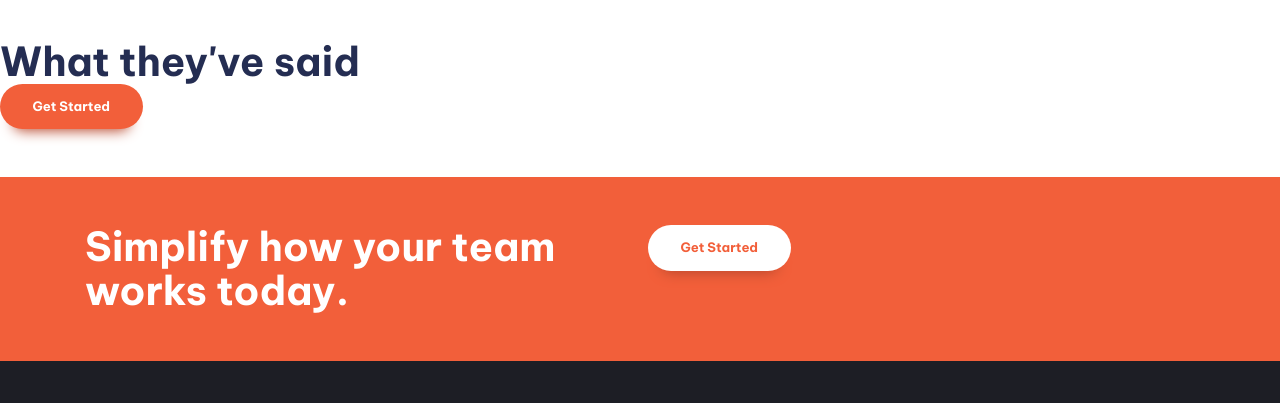
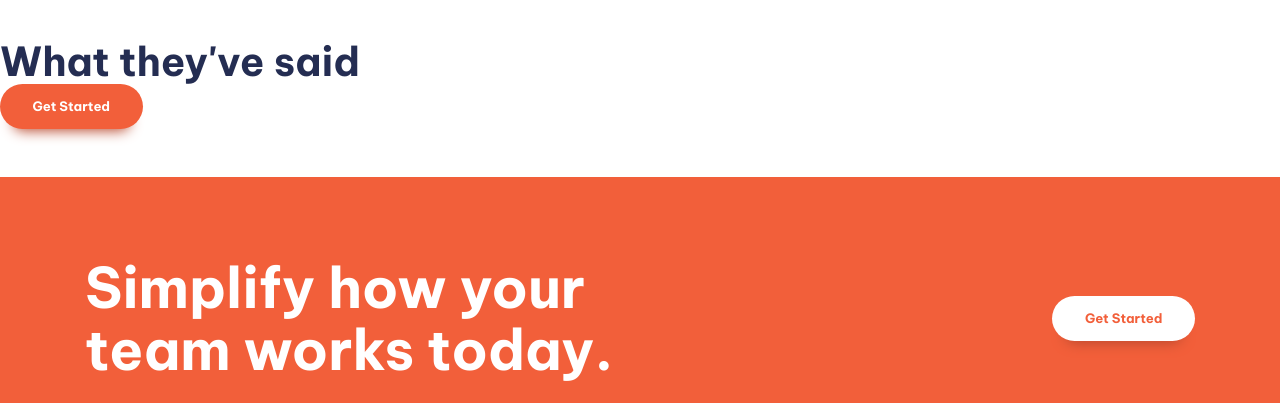
Before and after one commit to allenres/fem-manage-landing-page, a website built with Vite: page index.html in a window 1280 px wide. Shown: the part 1394-1797 px from the top of the page. Built offline with nearby package versions, Linux system fonts and the light colour scheme; files whose address does not match are found by name.

Commit message:
fixes and call to action styling

```diff
--- a/index.html
+++ b/index.html
@@ -107,13 +107,13 @@
       <button class="button">Get Started</button>
     </section>
 
-    <section class="cta | padding-block-700 bg-accent-400 text-neutral-100">
+    <section class="cta | padding-block-900 bg-accent-400 text-neutral-100">
       <div class="container">
-        <div class="even-columns">
+        <div class="even-columns vertical-align-center">
           <div>
-            <p class="fs-secondary-heading fw-bold">Simplify how your team works today.</p>
+            <p class="fs-primary-heading fw-bold">Simplify how your team works today.</p>
           </div>
-          <div>
+          <div class="justify-self-end-md">
             <button class="button" data-type="inverted">Get Started</button>
           </div>
         </div>
--- a/src/style.css
+++ b/src/style.css
@@ -255,6 +255,32 @@ p[data-width="wide"] {
   }
 }
 
+/* cta */
+
+.cta {
+  position: relative;
+  isolation: isolate;
+  text-align: center;
+}
+
+@media (min-width: 50em) {
+  .cta {
+    text-align: left;
+  }
+}
+
+.cta::before {
+  content: "";
+  position: absolute;
+  z-index: -1;
+  inset: 0;
+  background-image: url("images/bg-tablet-pattern.svg"),
+    url("images/bg-tablet-pattern.svg");
+  background-position: -15rem -5rem, 80rem -42rem;
+  background-repeat: no-repeat;
+  opacity: 0.1;
+}
+
 /* Utility classes */
 
 .visually-hidden {
@@ -277,10 +303,6 @@ p[data-width="wide"] {
   margin-inline: auto;
 }
 
-:where(.flow :not(:first-child)) {
-  margin-top: var(--flow-spacer, 3em);
-}
-
 .even-columns {
   display: grid;
   gap: 1rem;
@@ -291,6 +313,24 @@ p[data-width="wide"] {
     grid-auto-flow: column;
     grid-auto-columns: 1fr;
   }
+}
+
+.vertical-align-center {
+  align-items: center;
+}
+
+.justify-self-end {
+  justify-self: end;
+}
+
+@media (min-width: 50em) {
+  .justify-self-end-md {
+    justify-self: end;
+  }
+}
+
+:where(.flow :not(:first-child)) {
+  margin-top: var(--flow-spacer, 3em);
 }
 
 .text-primary-400 {
```
